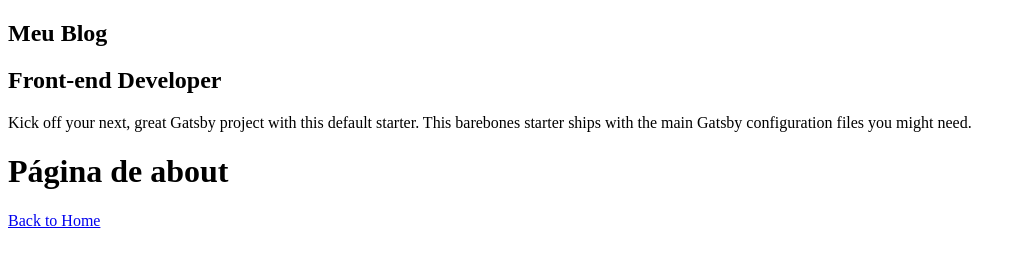
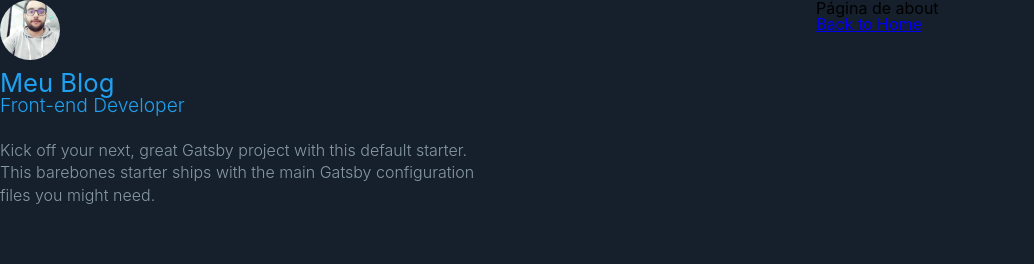
Before and after one commit to gferreiraa/my-blog, a Gatsby site in the folder my-blog/: page /about in a window 1280 px wide. Shown: the whole page, without its empty margins (0-1034 px from the left). Built offline with nearby package versions, Linux system fonts and the light colour scheme; Gatsby itself is replaced by a stand-in of ours.

Commit message:
Instaled styled-components and create global styles

```diff
--- a/my-blog/gatsby-config.js
+++ b/my-blog/gatsby-config.js
@@ -6,6 +6,7 @@
     author: `@gatsbyjs`,
   },
   plugins: [
+    `gatsby-plugin-styled-components`,
     `gatsby-plugin-react-helmet`,
     {
       resolve: `gatsby-source-filesystem`,
--- a/my-blog/package.json
+++ b/my-blog/package.json
@@ -11,12 +11,14 @@
     "gatsby-plugin-offline": "^2.2.10",
     "gatsby-plugin-react-helmet": "^3.1.7",
     "gatsby-plugin-sharp": "^2.2.21",
+    "gatsby-plugin-styled-components": "^3.1.5",
     "gatsby-source-filesystem": "^2.1.22",
     "gatsby-transformer-sharp": "^2.2.14",
     "prop-types": "^15.7.2",
     "react": "^16.9.0",
     "react-dom": "^16.9.0",
-    "react-helmet": "^5.2.1"
+    "react-helmet": "^5.2.1",
+    "styled-components": "^4.3.2"
   },
   "devDependencies": {
     "prettier": "^1.18.2"
--- /dev/null
+++ b/my-blog/src/components/Avatar/index.js
@@ -0,0 +1,24 @@
+import React from 'react'
+import { useStaticQuery, graphql } from 'gatsby'
+
+import * as S from './styled'
+
+const Avatar = () => {
+    const { avatarImage } = useStaticQuery(
+        graphql`
+            query {
+                avatarImage: file(relativePath: { eq: "profile-photo.png"}) {
+                    childImageSharp {
+                        fixed(width: 60, height: 60) {
+                            ...GatsbyImageSharpFixed_tracedSVG
+                        }
+                    }
+                }
+            }
+        `
+    )
+
+    return <S.AvatarWrapper fixed={avatarImage.childImageSharp.fixed} />
+}
+
+export default Avatar
--- /dev/null
+++ b/my-blog/src/components/Avatar/styled.js
@@ -0,0 +1,10 @@
+import styled from 'styled-components'
+import Img from 'gatsby-image'
+
+export const AvatarWrapper = styled(Img)`
+    border-radius: 50%;
+    height: 3.75rem;
+    margin: auto;
+    width: 3.75rem;
+
+`
--- a/my-blog/src/components/layout.js
+++ b/my-blog/src/components/Layout/index.js
@@ -1,17 +1,20 @@
 import React from "react"
 import PropTypes from "prop-types"
+import Profile from "../Profile"
 
-import Profile from "./Profile"
+import * as S from '../Layout/styled'
+import GlobalStyles from '../../styles/global'
 
 const Layout = ({ children }) => {
 
   return (
-    <>
+    <S.LayoutWrappper>
+      <GlobalStyles/>
       <aside>
         <Profile/>
       </aside>
-      <main>{children}</main>
-    </>
+      <S.LayoutMain>{children}</S.LayoutMain>
+    </S.LayoutWrappper>
   )
 }
 
--- /dev/null
+++ b/my-blog/src/components/Layout/styled.js
@@ -0,0 +1,11 @@
+import styled from 'styled-components'
+
+export const LayoutWrappper = styled.section`
+  display: flex;
+`
+export const LayoutMain = styled.main`
+  background: #16202c;
+  min-height: 100vh;
+  padding: 0 3.75rem 0 20rem;
+  width: 100%
+`
--- a/my-blog/src/components/Profile/index.js
+++ b/my-blog/src/components/Profile/index.js
@@ -1,7 +1,11 @@
 import React from 'react'
 import { useStaticQuery, graphql } from 'gatsby'
 
+import Avatar from '../Avatar'
+import * as S from './styled'
+
 const Profile = () => {
+
     const {
         site: {
             siteMetadata: { title, position, description },
@@ -16,15 +20,19 @@
                 }
             }
         }
-
     `)
 
     return (
-        <div className="Profile-wrapper">
-            <h1>{title}</h1>
-            <h2>{position}</h2>
-            <p>{description}</p>
-        </div>
+        <S.ProfileWrapper>
+            <S.ProfileLink>
+                <Avatar/>
+                <S.ProfileAuthor>
+                    {title}
+                    <S.ProfilePosition>{position}</S.ProfilePosition>
+                </S.ProfileAuthor>
+            </S.ProfileLink>
+            <S.ProfileDescription>{description}</S.ProfileDescription>
+        </S.ProfileWrapper>
     )
 }
 
--- /dev/null
+++ b/my-blog/src/components/Profile/styled.js
@@ -0,0 +1,35 @@
+import styled from 'styled-components'
+import { Link } from 'gatsby'
+
+export const ProfileWrapper = styled.section`
+    color: #8899a6;
+    display: flex;
+    flex-direction: column;
+`
+
+export const ProfileLink = styled(Link)`
+    color: #8899a6;
+    text-decoration: none;
+    transition: color 0.5s;
+
+    &:hover {
+        color: #1fa1f2;
+    }
+`
+
+export const ProfileAuthor = styled.h1`
+    font-size: 1.6rem;
+    margin: 0.5rem auto 1.5rem;
+`
+
+export const ProfilePosition = styled.small`
+    display: block;
+    font-size: 1.2rem;
+    font-weight: 300;
+`
+
+export const ProfileDescription = styled.p`
+    font-size: 1rem;
+    font-weight: 300;
+    line-height: 1.4;
+`
--- a/my-blog/src/pages/404.js
+++ b/my-blog/src/pages/404.js
@@ -1,6 +1,6 @@
 import React from "react"
 
-import Layout from "../components/layout"
+import Layout from "../components/Layout"
 import SEO from "../components/seo"
 
 const NotFoundPage = () => (
--- a/my-blog/src/pages/about.js
+++ b/my-blog/src/pages/about.js
@@ -1,5 +1,5 @@
 import React from 'react'
-import Layout from '../components/layout'
+import Layout from '../components/Layout'
 import SEO from '../components/seo'
 import { Link } from 'gatsby'
 
--- a/my-blog/src/pages/index.js
+++ b/my-blog/src/pages/index.js
@@ -1,6 +1,6 @@
 import React from "react"
 
-import Layout from "../components/layout"
+import Layout from "../components/Layout"
 import SEO from "../components/seo"
 import { Link } from "gatsby"
 
--- /dev/null
+++ b/my-blog/src/styles/global.js
@@ -0,0 +1,66 @@
+import { createGlobalStyle } from "styled-components"
+
+const GlobalStyles = createGlobalStyle`
+  /* http://meyerweb.com/eric/tools/css/reset/
+   v2.0 | 20110126
+   License: none (public domain)
+  */
+  html, body, div, span, applet, object, iframe,
+  h1, h2, h3, h4, h5, h6, p, blockquote, pre,
+  a, abbr, acronym, address, big, cite, code,
+  del, dfn, em, img, ins, kbd, q, s, samp,
+  small, strike, strong, sub, sup, tt, var,
+  b, u, i, center,
+  dl, dt, dd, ol, ul, li,
+  fieldset, form, label, legend,
+  table, caption, tbody, tfoot, thead, tr, th, td,
+  article, aside, canvas, details, embed,
+  figure, figcaption, footer, header, hgroup,
+  menu, nav, output, ruby, section, summary,
+  time, mark, audio, video {
+    margin: 0;
+    padding: 0;
+    border: 0;
+    font-size: 100%;
+    font: inherit;
+    vertical-align: baseline;
+  }
+  /* HTML5 display-role reset for older browsers */
+  article, aside, details, figcaption, figure,
+  footer, header, hgroup, menu, nav, section {
+    display: block;
+  }
+  body {
+    line-height: 1;
+  }
+  ol, ul {
+    list-style: none;
+  }
+  blockquote, q {
+    quotes: none;
+  }
+  blockquote:before, blockquote:after,
+  q:before, q:after {
+    content: '';
+    content: none;
+  }
+  table {
+    border-collapse: collapse;
+    border-spacing: 0;
+  }
+  * {
+    box-sizing: border-box;
+  }
+  body {
+    background: #16202c;
+    line-height: 1;
+    font-size: 100%;
+    font-family: -apple-system, BlinkMacSystemFont, "Segoe UI", Roboto, Helvetica, Arial, sans-serif, "Apple Color Emoji", "Segoe UI Emoji", "Segoe UI Symbol";
+  }
+  img {
+    display: block;
+  	width: 100%;
+  	height: auto;
+  }
+`
+export default GlobalStyles
```
Also changed, not shown: my-blog/src/images/profile-photo.png (added), 1 other file.
